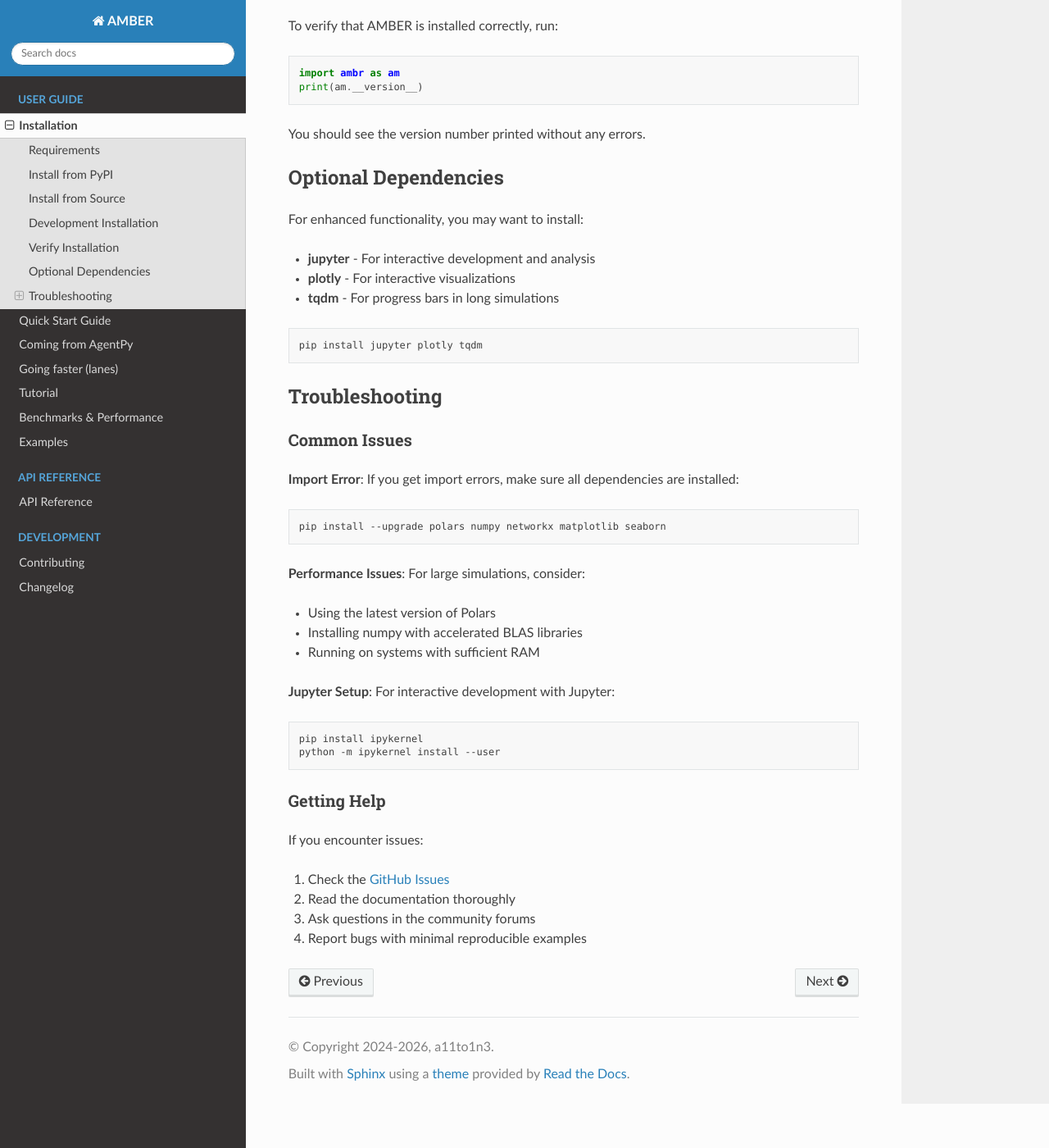
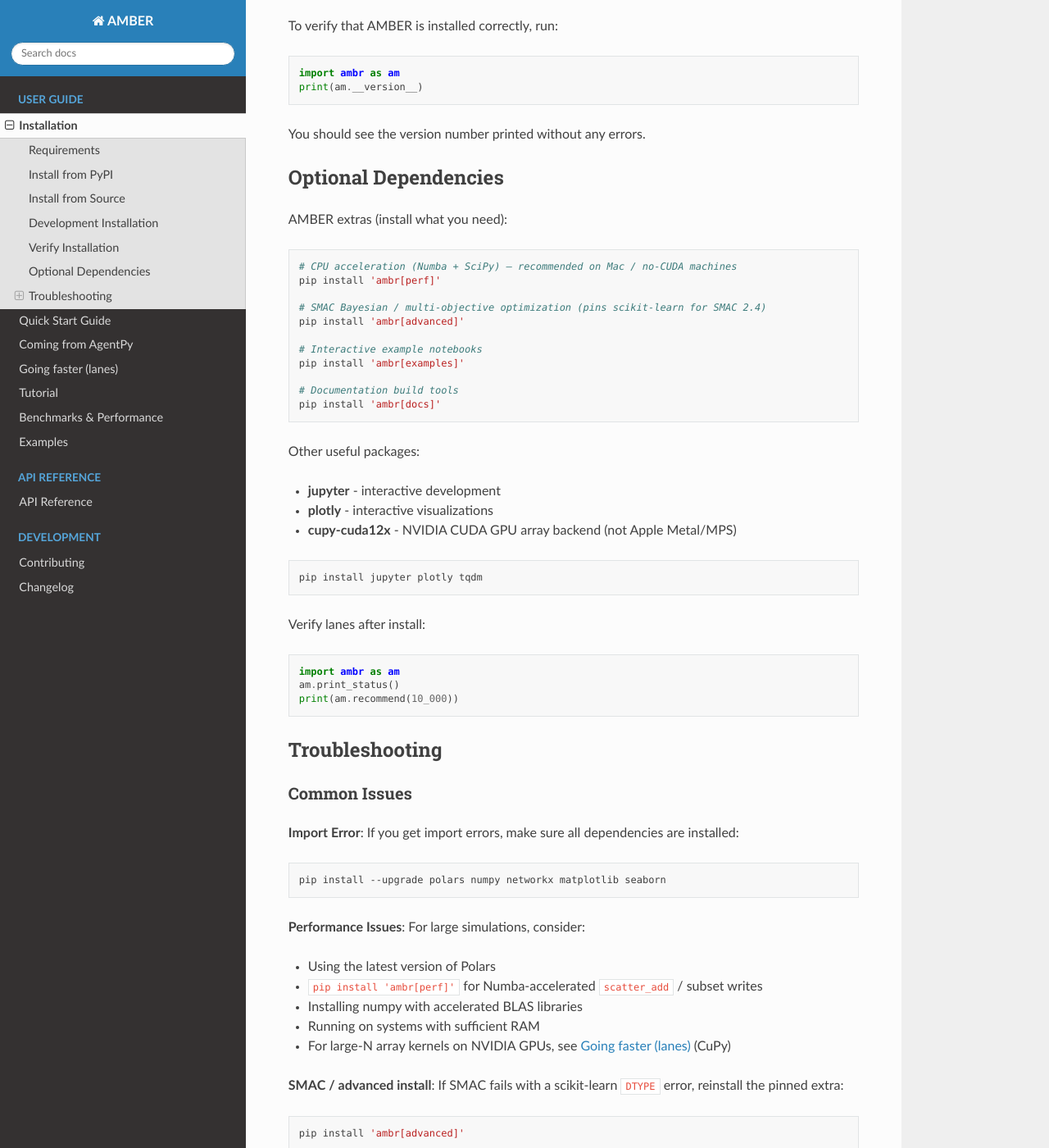
Before and after one commit to a11to1n3/AMBER, a Sphinx documentation site: the page built from docs/installation.rst, in a window 1280 px wide and 1400 px high, scrolled down 1119 px. Shown: the whole window at 82% size. Built offline with Sphinx 7.4.7 and the Read the Docs theme 3.1.0, drawn with Linux system fonts in a browser that asks for light colours; pages that are not in the unit, such as notebooks, are missing from menus.

Commit message:
release: AMBER 0.4.1
Bump package/docs fallback versions, finalize changelog, and document
0.4.1 surfaces (speed lanes, RunResults, Numba perf extra, installation
extras, API pages for lanes/results/performance).

```diff
--- a/docs/conf.py
+++ b/docs/conf.py
@@ -26,7 +26,7 @@
 try:
     release = metadata_version('ambr')
 except PackageNotFoundError:
-    release = '0.4.0'
+    release = '0.4.1'
 version = release
 
 # -- General configuration ---------------------------------------------------
--- a/docs/installation.rst
+++ b/docs/installation.rst
@@ -62,15 +62,37 @@
 Optional Dependencies
 ---------------------
 
-For enhanced functionality, you may want to install:
+AMBER extras (install what you need):
 
-* **jupyter** - For interactive development and analysis
-* **plotly** - For interactive visualizations
-* **tqdm** - For progress bars in long simulations
+.. code-block:: bash
+
+   # CPU acceleration (Numba + SciPy) — recommended on Mac / no-CUDA machines
+   pip install 'ambr[perf]'
+
+   # SMAC Bayesian / multi-objective optimization (pins scikit-learn for SMAC 2.4)
+   pip install 'ambr[advanced]'
+
+   # Interactive example notebooks
+   pip install 'ambr[examples]'
+
+   # Documentation build tools
+   pip install 'ambr[docs]'
+
+Other useful packages:
+
+* **jupyter** - interactive development
+* **plotly** - interactive visualizations
+* **cupy-cuda12x** - NVIDIA CUDA GPU array backend (not Apple Metal/MPS)
 
 .. code-block:: bash
 
    pip install jupyter plotly tqdm
+
+Verify lanes after install::
+
+   import ambr as am
+   am.print_status()
+   print(am.recommend(10_000))
 
 Troubleshooting
 ---------------
@@ -87,8 +109,15 @@
 **Performance Issues**: For large simulations, consider:
 
 * Using the latest version of Polars
+* ``pip install 'ambr[perf]'`` for Numba-accelerated ``scatter_add`` / subset writes
 * Installing numpy with accelerated BLAS libraries
 * Running on systems with sufficient RAM
+* For large-N array kernels on NVIDIA GPUs, see :doc:`going_faster` (CuPy)
+
+**SMAC / advanced install**: If SMAC fails with a scikit-learn ``DTYPE`` error,
+reinstall the pinned extra::
+
+   pip install 'ambr[advanced]'
 
 **Jupyter Setup**: For interactive development with Jupyter:
 
--- a/docs/quickstart.rst
+++ b/docs/quickstart.rst
@@ -17,6 +17,10 @@
    import ambr as am
    am.print_status()
    print(am.recommend(100_000))
+
+For a CPU boost on Mac (no CUDA), install Numba::
+
+   pip install 'ambr[perf]'
 
 Lane A — AgentPy-shaped (intuitive first model)
 -----------------------------------------------
--- a/pyproject.toml
+++ b/pyproject.toml
@@ -4,7 +4,7 @@
 
 [project]
 name = "ambr"
-version = "0.4.0"
+version = "0.4.1"
 description = "Agent-based Modeling with Blazingly Efficient Records"
 readme = { file = "README.md", content-type = "text/markdown" }
 requires-python = ">=3.9"
--- a/src/ambr/__init__.py
+++ b/src/ambr/__init__.py
@@ -74,7 +74,7 @@
 try:
     __version__ = _metadata_version('ambr')
 except _PackageNotFoundError:
-    __version__ = '0.4.0'
+    __version__ = '0.4.1'
 
 __author__ = 'a11to1n3'
 __email__ = 'citation.needed@example.com'
```
Also changed, not shown: CHANGELOG.md (+11 -2 lines), README.md (+23 -5 lines), docs/api/index.rst (+12 -2 lines), docs/changelog.rst (+19 -3 lines), docs/index.rst (+8 -0 lines).
